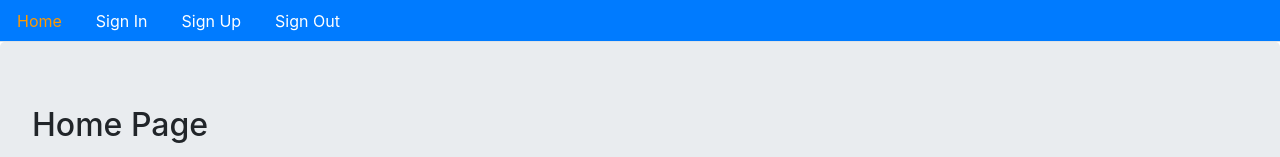
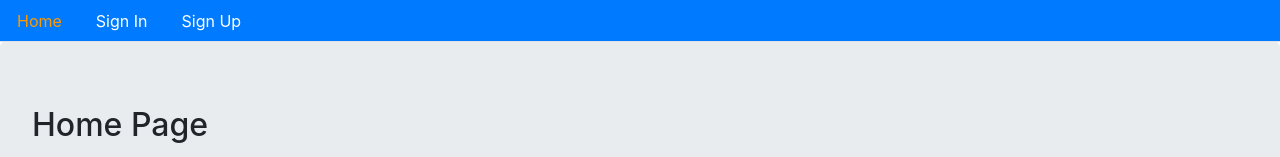
Before and after one commit to SoccerField24x7/node-react-sample-ecommerce, a React (Create React App) app in the folder react-app/: page / in a window 1280 px wide. Shown: the top 157 px of the page. Built offline with nearby package versions, Linux system fonts and the light colour scheme.

Commit message:
show/hide menu options based on authentication

```diff
--- a/react-app/src/components/core/Menu.js
+++ b/react-app/src/components/core/Menu.js
@@ -1,6 +1,6 @@
-import React from 'react';
+import React, {Fragment} from 'react';
 import {Link, withRouter} from 'react-router-dom';
-import { signout } from '../../auth';
+import { signout, isAuthenticated } from '../../auth';
 
 const isActive = (history, path) => {
   if (history.location.pathname === path) {
@@ -18,12 +18,18 @@ const Menu = ({history}) => {
                 <li className="nav-item">
                     <Link className="nav-link" style={isActive(history, '/')} to="/">Home</Link>
                 </li>
+                {!isAuthenticated() && (
+                    <Fragment>
                         <li className="nav-item">
                             <Link className="nav-link" style={isActive(history, '/signin')} to="/signin">Sign In</Link>
                         </li>
                         <li className="nav-item">
                             <Link className="nav-link" style={isActive(history, '/signup')} to="/signup">Sign Up</Link>
                         </li>
+                    </Fragment>
+                )}
+                {isAuthenticated() && (
+                    <Fragment>
                         <li className="nav-item">
                             <span
                                 className="nav-link"
@@ -35,6 +41,8 @@ const Menu = ({history}) => {
                                 }
                             >Sign Out</span>
                         </li>
+                    </Fragment>
+                )}
             </ul>
         </div>
     );
```
Lines whose indentation alone changed are shown as unchanged.
